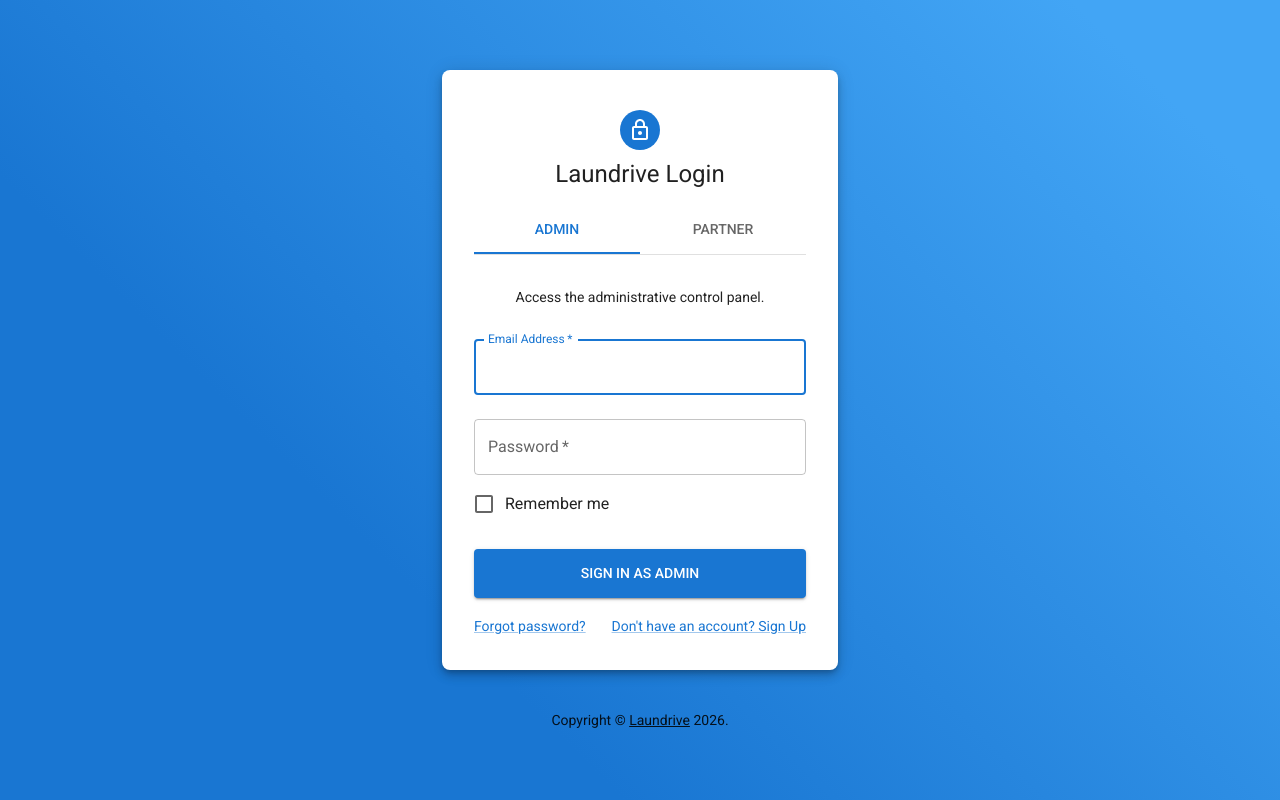
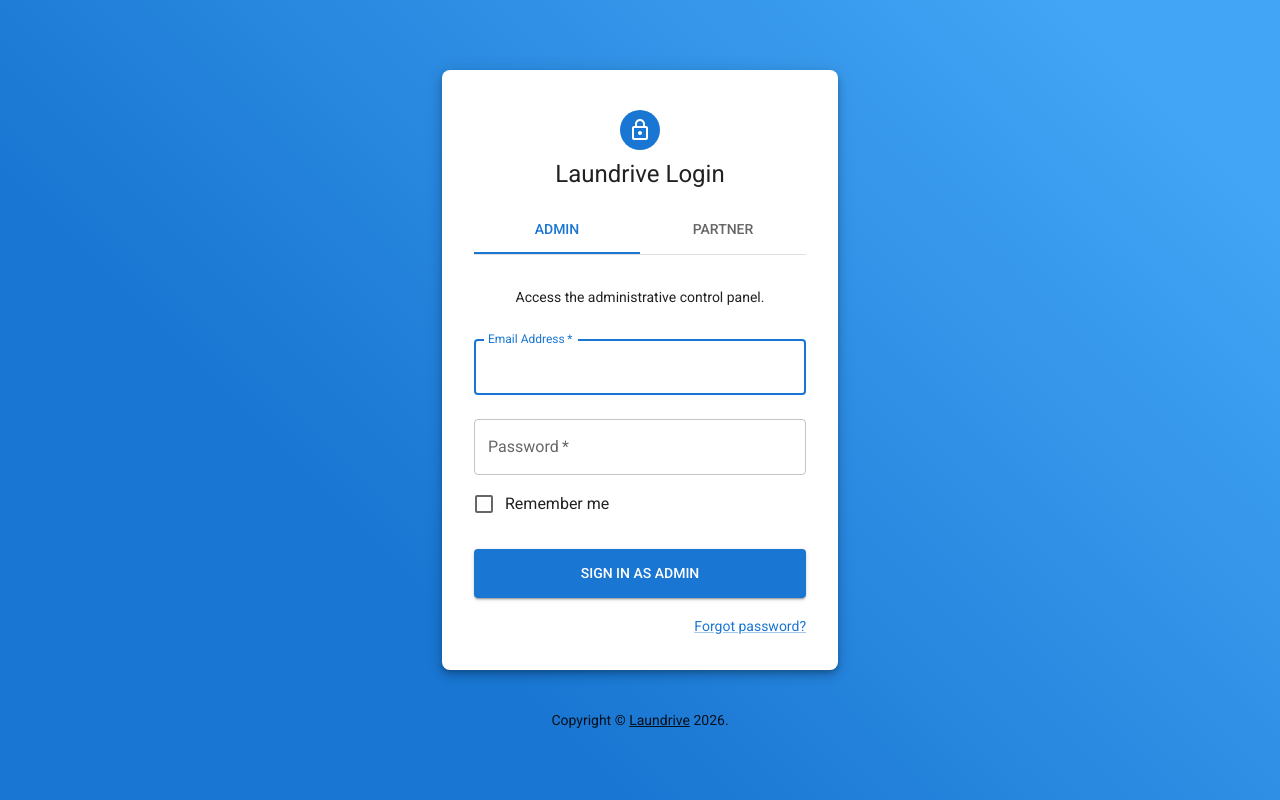
Before and after one commit to Laundrive-Engineering/laundrive-web-v2, a Next.js app: page /login in a window 1280 px wide. Built offline with nearby package versions, Linux system fonts and the light colour scheme; what @mui/material-nextjs would draw is missing.

Commit message:
Remove Sign Up links from login page

```diff
--- a/src/app/login/page.tsx
+++ b/src/app/login/page.tsx
@@ -150,15 +150,10 @@ export default function LoginPage() {
             >
               Sign In as {value === 0 ? 'Admin' : 'Partner'}
             </Button>
-            <Grid container>
-              <Grid size="grow">
+            <Grid container sx={{ justifyContent: 'flex-end' }}>
+              <Grid>
                 <Link href="#" variant="body2" onClick={handleForgotPassword}>
                   Forgot password?
-                </Link>
-              </Grid>
-              <Grid>
-                <Link href="#" variant="body2">
-                  {"Don't have an account? Sign Up"}
                 </Link>
               </Grid>
             </Grid>
```
